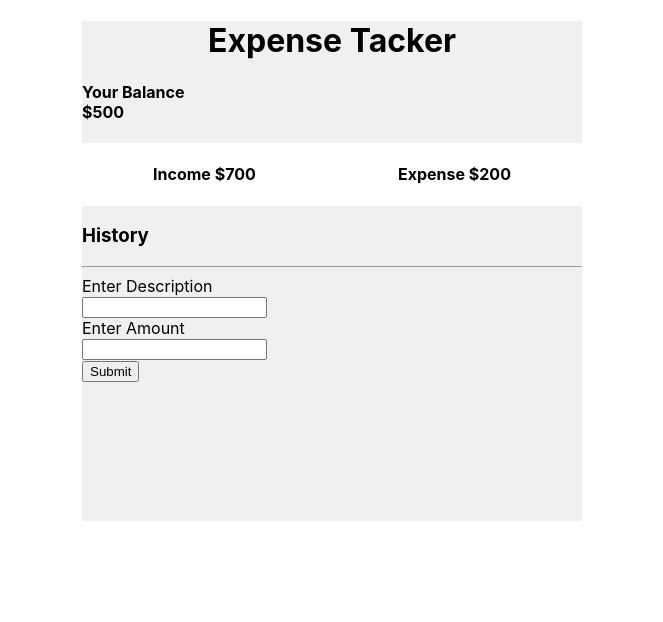
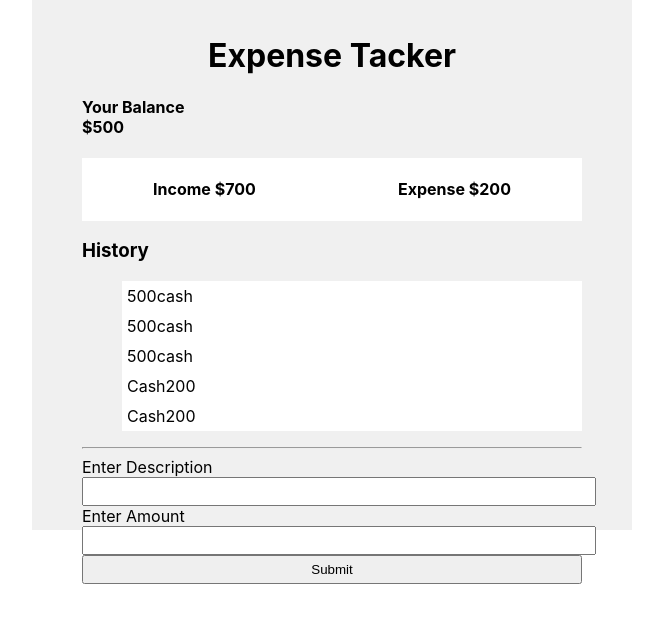
Before and after one commit to sajid-munawar/Bootcamp-2020, a React (Create React App) app: page / in a window 1280 px wide. Shown: the top 622 px of the page, without its empty margins (308-971 px from the left). Built offline with nearby package versions, Linux system fonts and the light colour scheme.

Commit message:
map mathod on list

```diff
--- a/src/App.css
+++ b/src/App.css
@@ -4,6 +4,8 @@
   background-color:hsl(0, 0%, 94%);
   /* text-align: center; */
   margin: 0 auto;
+  padding: 15px 50px;
+  /* justify-content: space-around; */
 }
 .app-container >h1 {
   text-align: center;
@@ -17,7 +19,16 @@
   display: block;
   width: 100%;
 }
-/* .label >input {
+.label >input {
   width: 100%;
+  padding: 5px;
 
-} */
+}
+.list {
+  justify-content: space-between;
+  display: block;
+  list-style: none;
+  background-color: white;
+  padding: 5px;
+  box-shadow: rgb(70, 50, 13);
+}
--- a/src/Expense-track.js
+++ b/src/Expense-track.js
@@ -1,13 +1,36 @@
 import React from 'react'
+
+const transactions= [
+    {amount:500 ,desc:"cash"},
+    {amount:500 ,desc:"cash"},
+    {amount:500 ,desc:"cash"},
+]
+
 function ExpenseTrack() {
     return <div className="app-container">
         <h1>Expense Tacker</h1>
-        <h4>Your Balance <br />$500</h4>
+        <h4 >Your Balance <br />$500</h4>
         <div className="expense-container">
             <h4>Income $700 <br /></h4>
             <h4>Expense $200 <br /></h4>
         </div>
         <h3>History</h3>
+        <ul > {transactions.map((transobj,ind)=>{
+            return <li className="list">
+            <span>{transobj.amount}</span>
+            <span>{transobj.desc}</span>
+        </li>
+        })}
+
+            <li className="list">
+                <span>Cash</span>
+                <span>200</span>
+            </li>
+            <li className="list">
+                <span>Cash</span>
+                <span>200</span>
+            </li>
+        </ul>
         <hr />
         <form>
             <label className="label">Enter Description <br/> <input type="text"></input></label>
```
Also changed, not shown: 1 other file (tests, documents, lock files or other folders).
